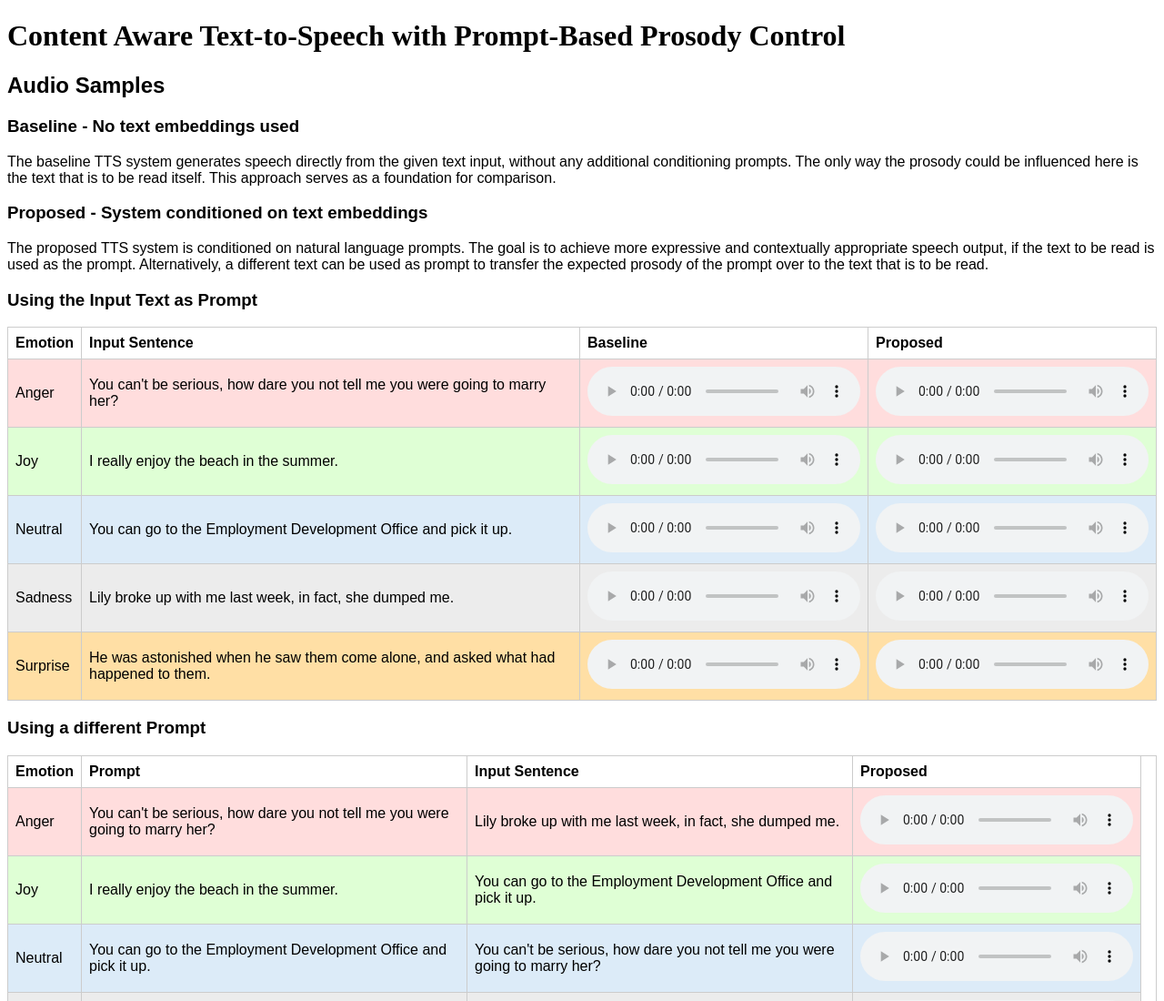
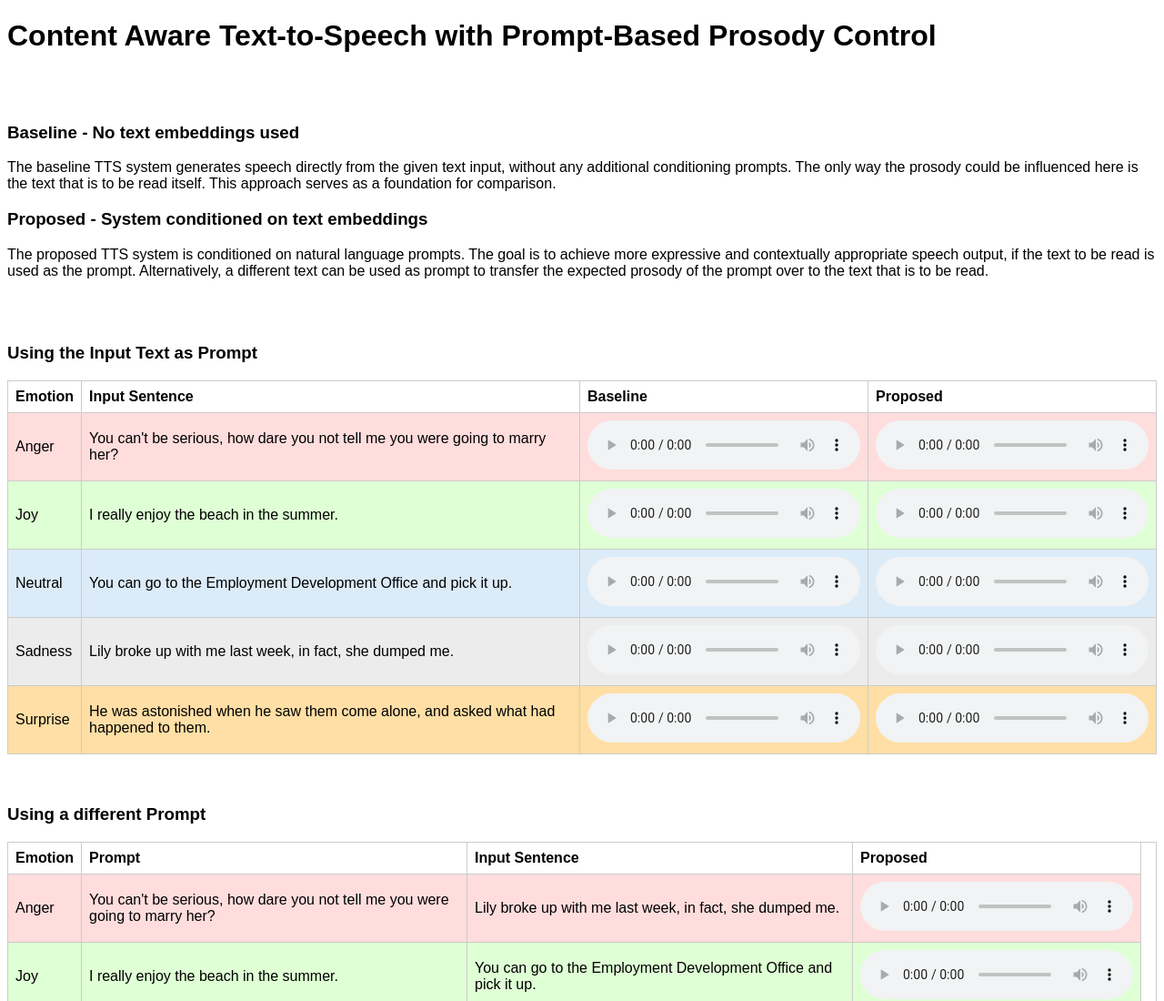
Before and after one commit to AnonDemos/Prompting, a plain HTML site: page index.html in a window 1280 px wide. Shown: the top 1100 px of the page at 91% size. Drawn offline with Linux system fonts and the light colour scheme.

Commit message:
Update index.html

```diff
--- a/index.html
+++ b/index.html
@@ -7,7 +7,7 @@
             font-family: Arial, sans-serif;
         }
 
-        h2 {
+        h1 {
             font-family: Arial, sans-serif;
         }
 
@@ -53,15 +53,14 @@
 <body>
 
 <header class="page-header" role="banner">
+    <title>Prompting TTS Demo</title>
     <h1 class="project-name">Content Aware Text-to-Speech with Prompt-Based Prosody Control</h1>
-    <h2 class="project-tagline"></h2>
 </header>
 
 <main id="content" class="main-content" role="main">
+        <!-- Explanation -->
 
-    <h2 id="audio-samples">Audio Samples</h2>
-
-        <!-- Explanation -->
+    <br><br>
 
         <h3><b>Baseline</b> - No text embeddings used</h3>
         <p>The baseline TTS system generates speech directly from the given text input, without any additional conditioning prompts. The only way the prosody could be influenced here is the text that is to be read itself. This approach serves as a foundation for comparison.</p>
@@ -69,6 +68,7 @@
         <h3><b>Proposed</b> - System conditioned on text embeddings</h3>
         <p>The proposed TTS system is conditioned on natural language prompts. The goal is to achieve more expressive and contextually appropriate speech output, if the text to be read is used as the prompt. Alternatively, a different text can be used as prompt to transfer the expected prosody of the prompt over to the text that is to be read.</p>
 
+    <br><br>
 
     <!-- Table -->
     <h3>Using the Input Text as Prompt</h3>
@@ -162,6 +162,8 @@
         </tr>
     </table>
 
+    <br><br>
+
     <!-- Table -->
     <h3>Using a different Prompt</h3>
     <table>
```
